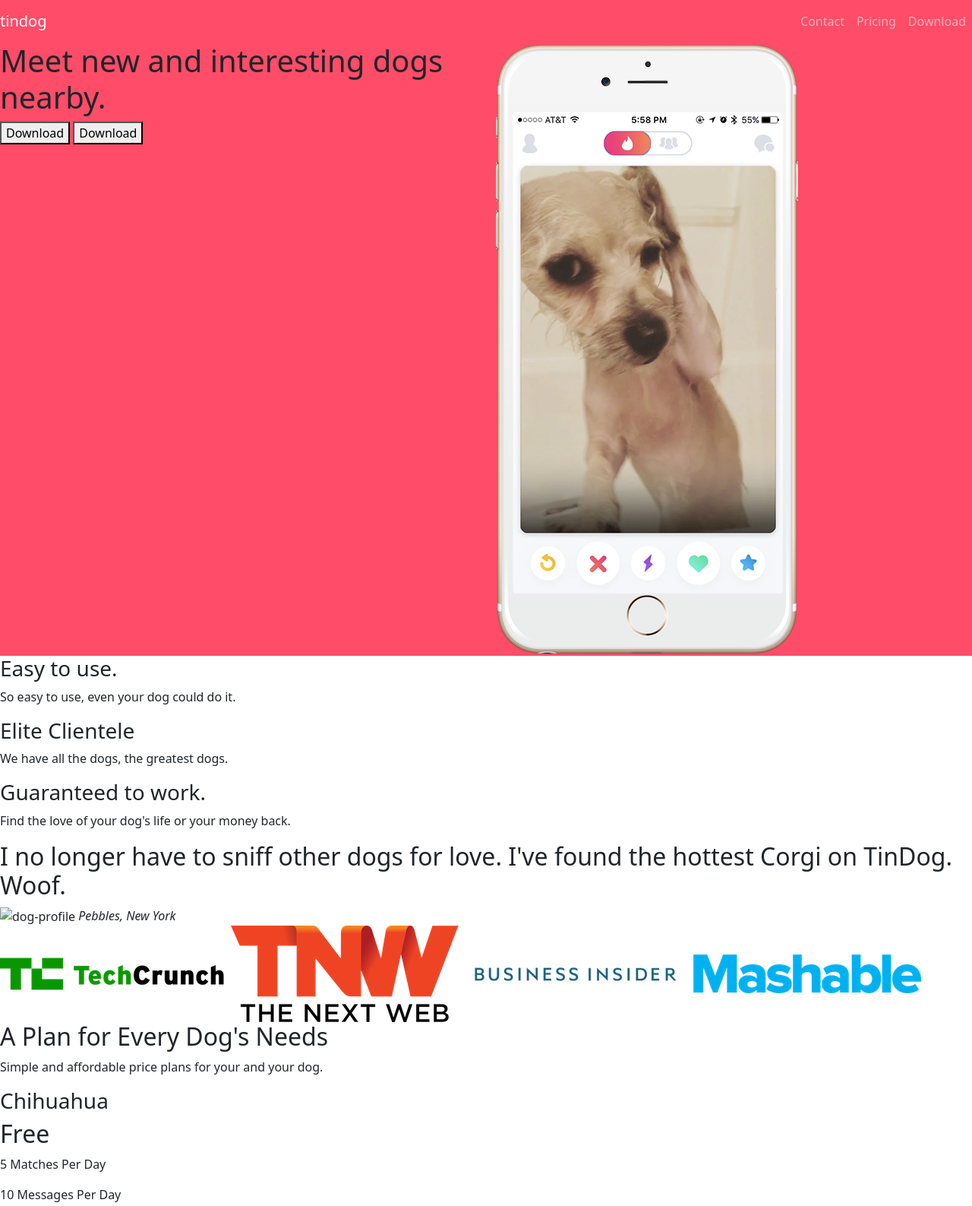
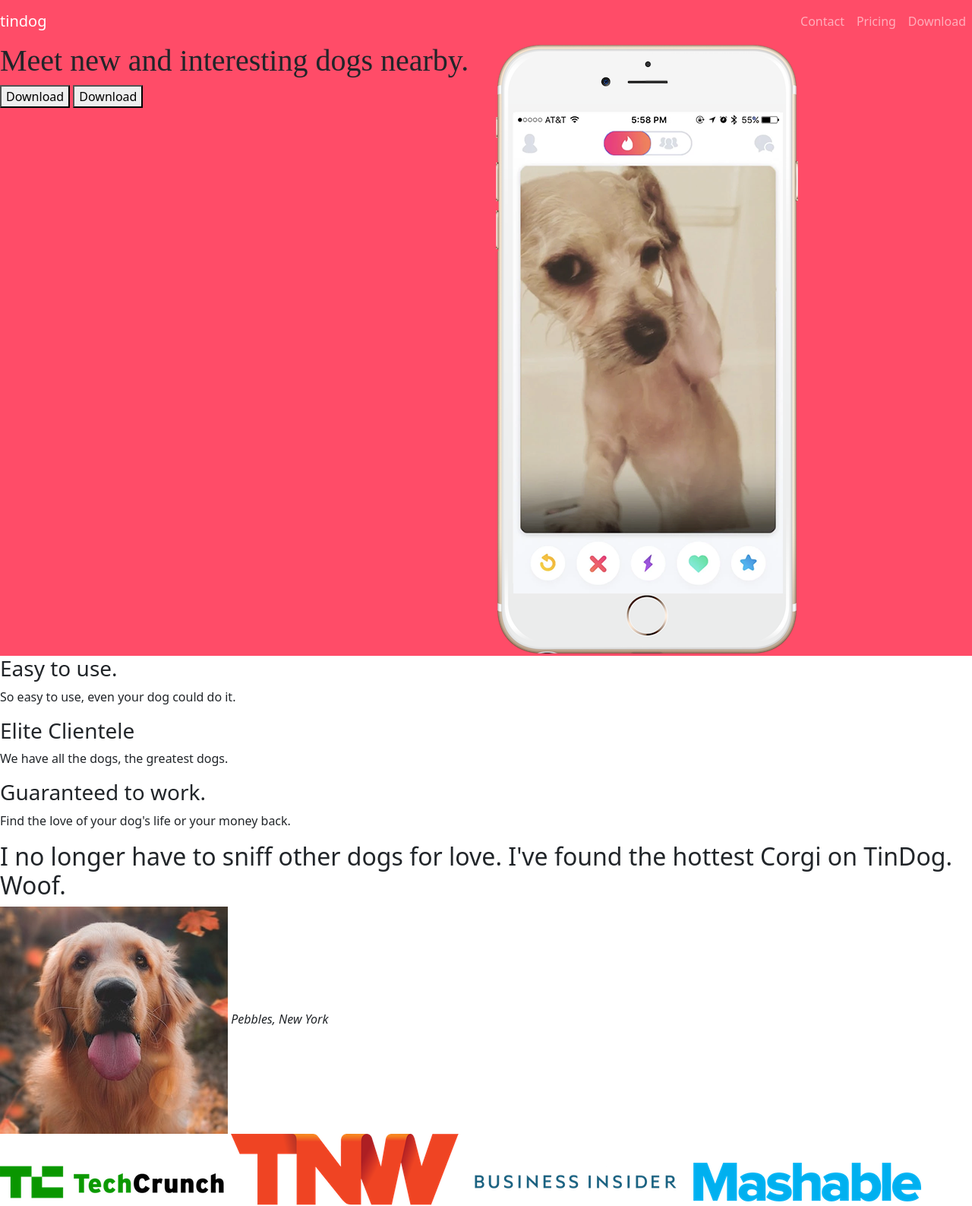
Before and after one commit to juliangtz01/TinDog-Start, a plain HTML site: page index.html in a window 1280 px wide. Shown: the top 1587 px of the page at 76% size. Drawn offline with nearby package versions, Linux system fonts and the light colour scheme.

Commit message:
added montserrat fonts to the h1

```diff
--- a/css/styles.css
+++ b/css/styles.css
@@ -1,3 +1,11 @@
+h1 {
+    font-family: 'Montserrat-Black';
+    font-weight: 900;
+    font-size: 3rem;
+    line-height: 1.5;
+}
+
+
 #title {
     background-color: #ff4c68;
 }
--- a/index.html
+++ b/index.html
@@ -9,7 +9,7 @@
 	<link href="https://cdn.jsdelivr.net/npm/bootstrap@5.0.2/dist/css/bootstrap.min.css" rel="stylesheet" integrity="sha384-EVSTQN3/azprG1Anm3QDgpJLIm9Nao0Yz1ztcQTwFspd3yD65VohhpuuCOmLASjC" crossorigin="anonymous">
 	<link rel="preconnect" href="https://fonts.googleapis.com">
 	<link rel="preconnect" href="https://fonts.gstatic.com" crossorigin>
-	<link href="https://fonts.googleapis.com/css2?family=Merriweather&family=Montserrat:wght@100;400;900&family=Sacramento&family=Ubuntu:wght@300;400;700&display=swap" rel="stylesheet">
+	<link href="https://fonts.googleapis.com/css2?family=Montserrat:wght@100;400;900&family=Ubuntu&display=swap" rel="stylesheet">
 </head>
 
 <body>
@@ -76,11 +76,11 @@
 <section id="testimonials">
 
 	<h2>I no longer have to sniff other dogs for love. I've found the hottest Corgi on TinDog. Woof.</h2>
-	<img src="images/dog-img.jpg" alt="dog-profile">
+	<img src="images/dog-img.jpeg" alt="dog-profile">
 	<em>Pebbles, New York</em>
 
 	<!-- <h2 class="testimonial-text">My dog used to be so lonely, but with TinDog's help, they've found the love of their life. I think.</h2>
-	<img class="testimonial-image" src="images/lady-img.jpg" alt="lady-profile">
+	<img class="testimonial-image" src="images/lady-img.jpeg" alt="lady-profile">
 	<em>Beverly, Illinois</em> -->
 
 </section>
```
